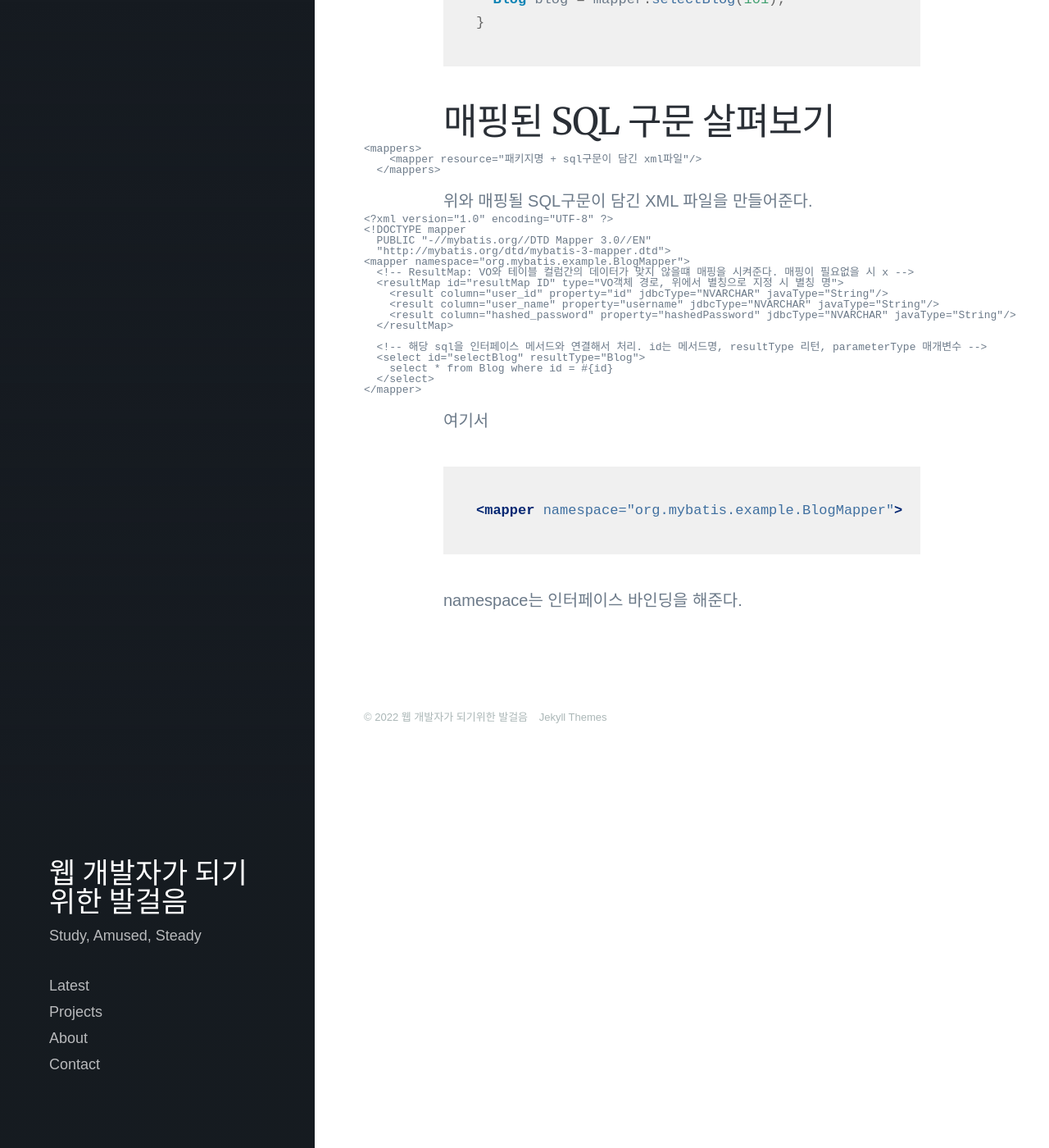
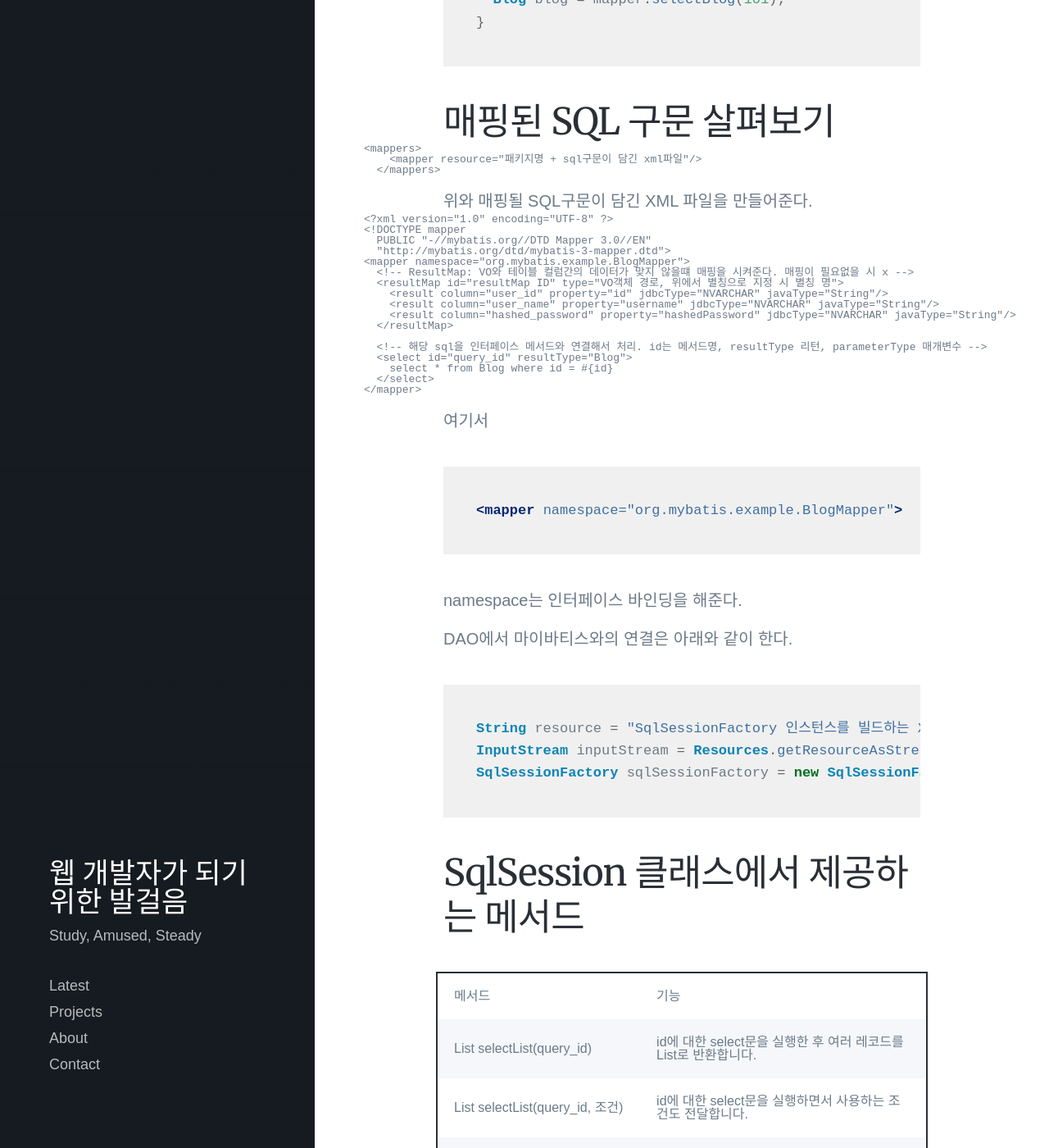
Before and after one commit to lawijdo201/lawijdo201.github.io, a Jekyll site: the page built from _posts/2022-07-25-MyBatis.md, in a window 1280 px wide and 1400 px high, scrolled down 1304 px. Shown: the whole window at 82% size. Built offline with Jekyll 4.4.1, drawn with Linux system fonts in a browser that asks for light colours; nearby versions of some CDN libraries; some web fonts are replaced; some of the changed text lies outside the part shown.

Commit message:
Update 2022-07-25-MyBatis.md

````diff
--- a/_posts/2022-07-25-MyBatis.md
+++ b/_posts/2022-07-25-MyBatis.md
@@ -69,7 +69,7 @@ try (SqlSession session = sqlSessionFactory.openSession()) {
   </resultMap>
 
   <!-- 해당 sql을 인터페이스 메서드와 연결해서 처리. id는 메서드명, resultType 리턴, parameterType 매개변수 -->
-  <select id="selectBlog" resultType="Blog">
+  <select id="query_id" resultType="Blog">
     select * from Blog where id = #{id}
   </select>
 </mapper>
@@ -81,3 +81,23 @@ try (SqlSession session = sqlSessionFactory.openSession()) {
 <mapper namespace="org.mybatis.example.BlogMapper">
 ```
 namespace는 인터페이스 바인딩을 해준다.
+
+DAO에서 마이바티스와의 연결은 아래와 같이 한다.
+
+```java
+String resource = "SqlSessionFactory 인스턴스를 빌드하는 XML파일";
+InputStream inputStream = Resources.getResourceAsStream(resource);
+SqlSessionFactory sqlSessionFactory = new SqlSessionFactoryBuilder().build(inputStream);
+```
+
+## SqlSession 클래스에서 제공하는 메서드
+
+|메서드|기능|
+|List selectList(query_id)|id에 대한 select문을 실행한 후 여러 레코드를 List로 반환합니다.|
+|List selectList(query_id, 조건)|id에 대한 select문을 실행하면서 사용하는 조건도 전달합니다.|
+|T selectOne(query_id)|id에 대한 select문을 실행한 후 지정한 타입으로 한 개의 레코드를 반환합니다.|
+|T selectOne(query_id, 조건)|id에 대한 select문을 실행하면서 사용되는 조건도 전달합니다.|
+|Map<K, V> selectMap(query_id, 조건)|id에 대한 insert문을 실행하면서 사용되는 조건도 전달합니다. Map 타입으로 레코드를 반환합니다.|
+|int insert(query_id, Object obj)|id에 대한 insert문을 실행하면서 obj 객체의 값을 테이블에 추가합니다.|
+|int update(query_id, Object obj)|obj 객체의 값을 조건문의 수정 값으로 사용해 id에 대한 update문을 실행합니다.|
+|int delete(query_id,Object obj)|obj 객체의 값을 조건문의 조건 값으로  사용해 id에 대한 delete문을 실행합니다.|
````
